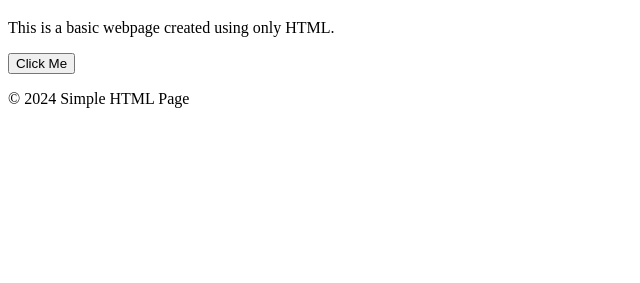
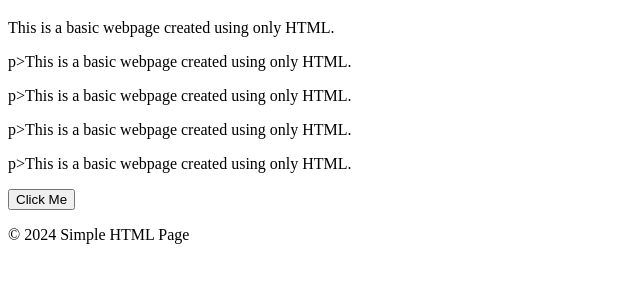
Before and after one commit to akash-gupta0/ci-cd-sample, a plain HTML site: page nginx-web-app/index.html in a window 1280 px wide. Shown: the part 61-344 px from the top of the page, without its empty margins (0-640 px from the left). Drawn offline with Linux system fonts and the light colour scheme.

Commit message:
Update index.html

```diff
--- a/nginx-web-app/index.html
+++ b/nginx-web-app/index.html
@@ -8,6 +8,10 @@
 <body>
     <h1>Welcome to My Simple HTML Page</h1>
     <p>This is a basic webpage created using only HTML.</p>
+    p>This is a basic webpage created using only HTML.</p>
+    p>This is a basic webpage created using only HTML.</p>
+    p>This is a basic webpage created using only HTML.</p>
+    p>This is a basic webpage created using only HTML.</p>
     <button onclick="alert('Hello, welcome to this page!')">Click Me</button>
     <footer>
         <p>&copy; 2024 Simple HTML Page</p>
```
